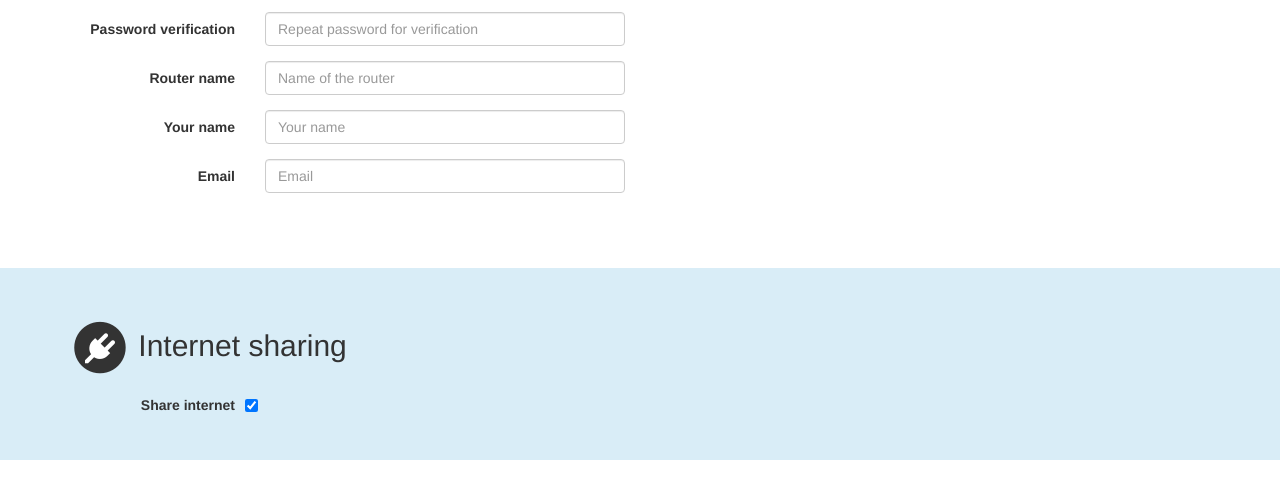
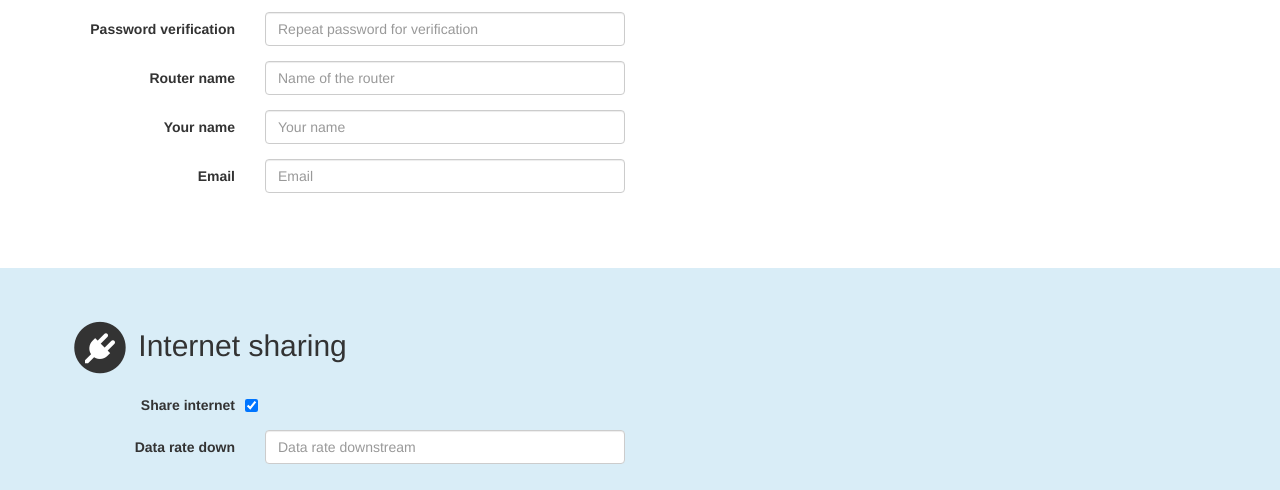
Before and after one commit to freifunk-berlin/firmware-wizard-frontend, a plain HTML site: page index.html in a window 1280 px wide. Both pictures are taken after a click on the checkbox "Share internet". Shown: the part 503-993 px from the top of the page. Drawn offline with nearby package versions, Linux system fonts and the light colour scheme.

Commit message:
add collapse via checkbox

```diff
--- a/index.html
+++ b/index.html
@@ -37,7 +37,7 @@
       </div>
     </div>
 
-    <form class="form-horizontal wizard-categories" ng-controller="WizardCtrl">
+    <form class="form-horizontal wizard-categories" data-ng-controller="WizardCtrl">
 
       <div class="wizard-category">
         <div class="container">
@@ -101,9 +101,20 @@
             <label for="shareInternet" class="col-md-2 control-label">Share internet</label>
             <div class="col-md-4">
               <div class="checkbox">
-                <input type="checkbox" id="shareInternet">
+                <input type="checkbox" id="shareInternet" data-ng-model="wizard.shareInternet">
               </div>
             </div>
+          </div>
+
+          <div data-collapse="!wizard.shareInternet">
+
+            <div class="form-group">
+              <label for="rateDown" class="col-md-2 control-label">Data rate down</label>
+              <div class="col-md-4">
+                <input type="text" class="form-control" id="rateDown" placeholder="Data rate downstream">
+              </div>
+            </div>
+
           </div>
 
         </div>
--- a/index.js
+++ b/index.js
@@ -1,5 +1,5 @@
-var wizard = angular.module('WizardApp', []);
+var wizard = angular.module('WizardApp', ['ui.bootstrap']);
 
 wizard.controller('WizardCtrl', ['$scope', function($scope) {
-
+  $scope.wizard = {};
 }]);
```
